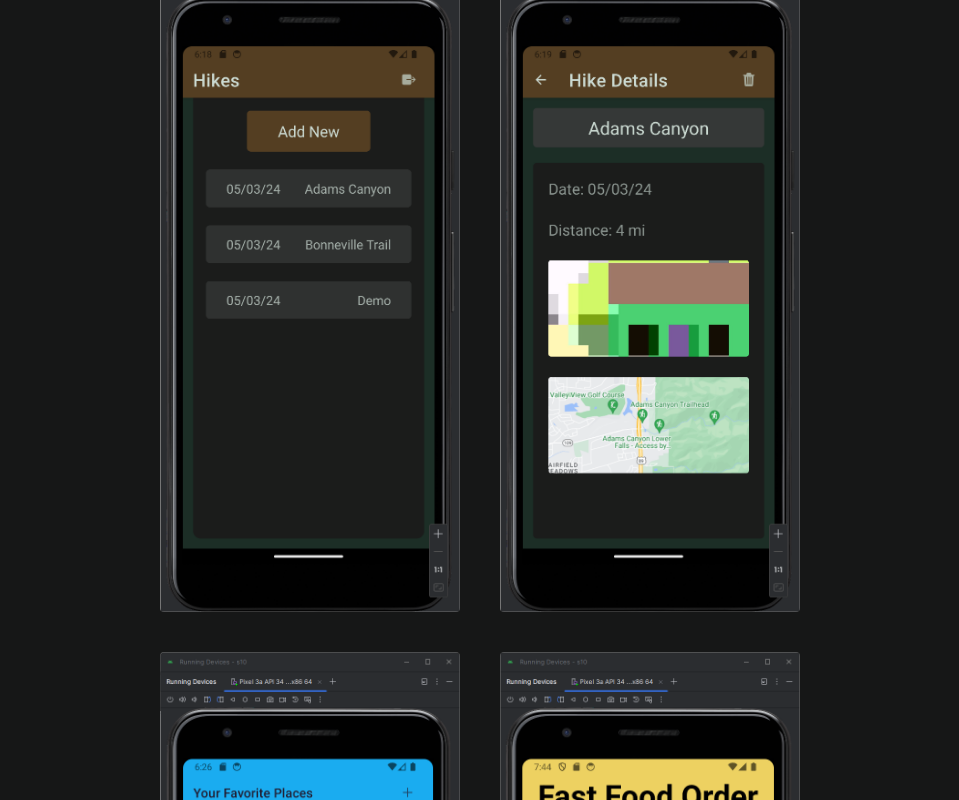
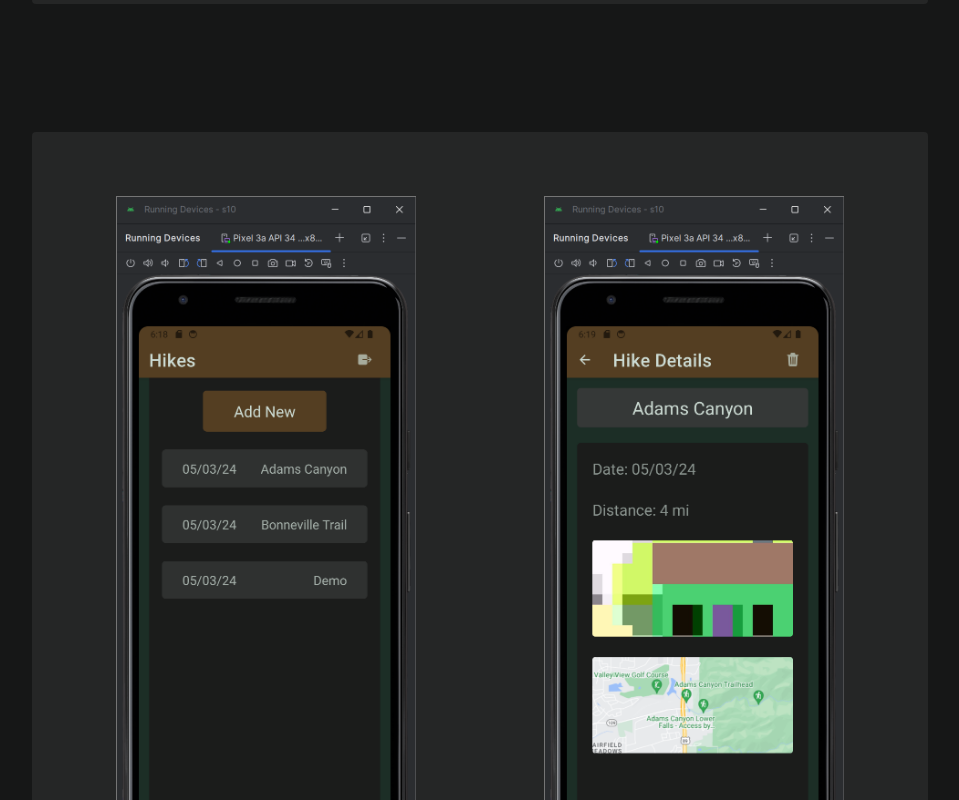
Before and after one commit to brandinonian/brandonphillips.cloud, a Next.js app: page /school/SDEV2730 in a window 1280 px wide. Shown: the part 1660-2460 px from the top of the page, without its empty margins (160-1119 px from the left). Built offline with nearby package versions, Linux system fonts and the light colour scheme.

Commit message:
testing html

```diff
--- a/next.config.mjs
+++ b/next.config.mjs
@@ -1,4 +1,29 @@
 /** @type {import('next').NextConfig} */
-const nextConfig = {};
+const nextConfig = {
+  async redirects() {
+    return [
+      {
+        source: '/school/SDEV2110/test',
+        destination: '/SDEV2110/test.html',
+        permanent: true,
+      },
+      // {
+      //   source: '',
+      //   destination: '',
+      //   permanent: true,
+      // },
+      // {
+      //   source: '',
+      //   destination: '',
+      //   permanent: true,
+      // },
+      // {
+      //   source: '',
+      //   destination: '',
+      //   permanent: true,
+      // },
+    ]
+  }
+};
 
 export default nextConfig;
--- a/src/app/componenets/NavLink.js
+++ b/src/app/componenets/NavLink.js
@@ -7,5 +7,5 @@ export default function NavLink({text, link}) {
         {text}
       </div>
     </Link>
-  )
+  );
 }
--- a/src/app/componenets/school/CourseContent.js
+++ b/src/app/componenets/school/CourseContent.js
@@ -2,7 +2,7 @@ import Image from "next/image";
 
 export default function CourseContent({ description, leftSRC, rightSRC }) {
   return (
-    <div className="flex flex-row justify-center gap-32">
+    <div className="flex flex-row bg-grey-300 rounded justify-center py-16 gap-32">
       {description && <div>{description}</div>}
       {/* Alts need real values here, just trying to get this to build for now */}
       {leftSRC && <Image src={leftSRC} alt="Content Image" width={300} height={200} />}
--- a/src/app/school/SDEV2730/page.js
+++ b/src/app/school/SDEV2730/page.js
@@ -1,36 +1,24 @@
+import CourseContent from "@/app/componenets/school/CourseContent";
 import CourseInfo from "@/app/componenets/school/CourseInfo";
-import Image from "next/image";
 
 const screenshots = [
   {
-    path: '/screenshots/2730/final_login.png',
+    leftPath: '/screenshots/2730/final_login.png',
     alt: 'Final project login screen',
+    rightPath: '/screenshots/2730/final_add.png',
     key: 1
   },
   {
-    path: '/screenshots/2730/final_add.png',
-    alt: 'Final project add new hike screen',
+    leftPath: '/screenshots/2730/final_home.png',
+    alt: 'Final project login screen',
+    rightPath: '/screenshots/2730/final_details.png',
     key: 2
   },
   {
-    path: '/screenshots/2730/final_home.png',
-    alt: 'Home screen showing list of hikes',
+    leftPath: '/screenshots/2730/fav_places.png',
+    alt: 'Final project login screen',
+    rightPath: '/screenshots/2730/fast_food.png',
     key: 3
-  },
-  {
-    path: '/screenshots/2730/final_details.png',
-    alt: 'Hike details page',
-    key: 4
-  },
-  {
-    path: '/screenshots/2730/fav_places.png',
-    alt: 'Favorite places screenshot',
-    key: 5
-  },
-  {
-    path: '/screenshots/2730/fast_food.png',
-    alt: 'Fast food order app',
-    key: 6
   },
 ];
 
@@ -46,16 +34,15 @@ export default function SDEV2730Home() {
         narrative="Work in progress..."
       />
 
-      <div className="flex flex-row flex-wrap gap-10 justify-center">
-        {screenshots.map(screenshot => (
-          <Image
-            key={screenshot.key}
-            src={screenshot.path}
-            alt={screenshot.alt}
-            height={500}
-            width={300}
-            className="rounded"
-          />))
+      <div className="flex flex-col gap-32 justify-center">
+        {
+          screenshots.map(screenshot => (
+            <CourseContent
+              key={screenshot.key}
+              leftSRC={screenshot.leftPath}
+              rightSRC={screenshot.rightPath}
+            />
+          ))
         }
       </div>
 
--- a/src/app/school/layout.js
+++ b/src/app/school/layout.js
@@ -7,7 +7,7 @@ const metadata = {
 
 export default function SchoolLayout({ children }) {
   return (
-    <div className="flex flex-col min-h-screen bg-blue-400">
+    <div className="flex flex-col min-h-screen bg-blue-500">
       <div className="flex flex-row">
         <NavLink link={'/'} text={'Home'} />
         <NavLink link={'/school'} text={'School Home'} />
```
Also changed, not shown: public/SDEV2110/test.html (added, +14 -0 lines), 1 other file (tests, documents, lock files or other folders).
